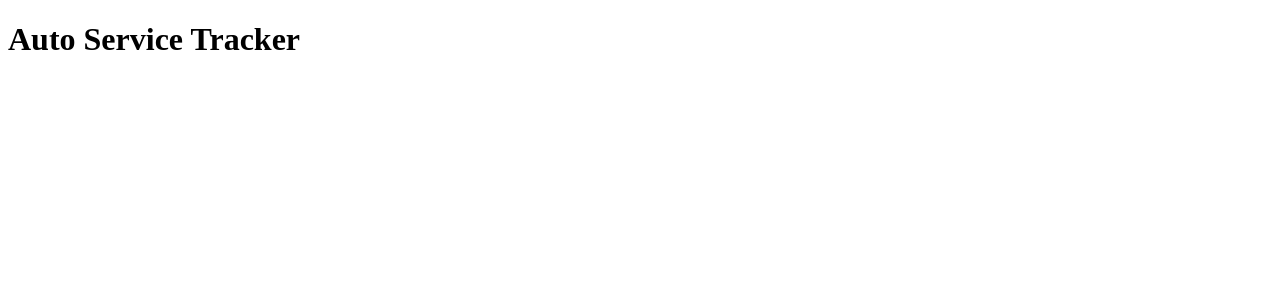
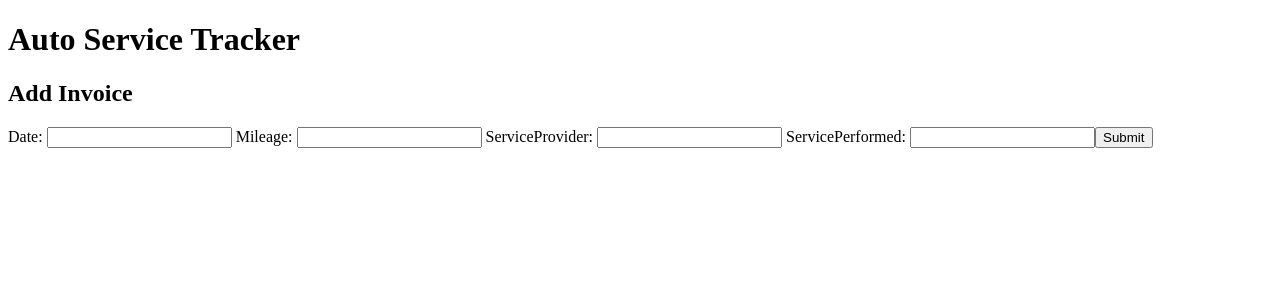
Before and after one commit to achang209/auto-service-tracker-client, an Angular app: page /invoices/add in a window 1280 px wide. Before the commit this address led to /. Shown: the top 300 px of the page. Built offline with nearby package versions, Linux system fonts and the light colour scheme.

Commit message:
create add invoice form with routing and data persistence

```diff
--- a/src/app/app-routing.module.ts
+++ b/src/app/app-routing.module.ts
@@ -1,9 +1,11 @@
 import { NgModule } from '@angular/core';
 import { RouterModule, Routes } from '@angular/router';
 import { InvoiceListComponent } from './invoice-list/invoice-list.component';
+import { FormAddInvoiceComponent } from './form-add-invoice/form-add-invoice.component';
 
 const routes: Routes = [
   { path: 'invoices', component: InvoiceListComponent },
+  { path: 'invoices/add', component: FormAddInvoiceComponent }
 ];
 
 @NgModule({
--- /dev/null
+++ b/src/app/form-add-invoice/form-add-invoice.component.html
@@ -0,0 +1,27 @@
+<h2>Add Invoice</h2>
+
+<form [formGroup]="addInvoiceForm" (ngSubmit)="onSubmit()">
+
+    <label>
+        Date:
+        <input type="text" formControlName="date">
+    </label>
+
+    <label>
+        Mileage:
+        <input type="text" formControlName="mileage">
+    </label>
+
+    <label>
+        ServiceProvider:
+        <input type="text" formControlName="serviceProvider">
+    </label>
+
+    <label>
+        ServicePerformed:
+        <input type="text" formControlName="servicePerformed">
+    </label>
+
+    <button type="submit" [disabled]="!addInvoiceForm.valid">Submit</button>
+
+  </form>
--- /dev/null
+++ b/src/app/form-add-invoice/form-add-invoice.component.ts
@@ -0,0 +1,37 @@
+import { Component, OnInit } from '@angular/core';
+import { FormGroup, FormControl } from '@angular/forms';
+import { InvoiceService } from '../invoice.service';
+import { Invoice } from '../invoice';
+
+@Component({
+  selector: 'app-form-add-invoice',
+  templateUrl: './form-add-invoice.component.html',
+  styleUrls: ['./form-add-invoice.component.css']
+})
+export class FormAddInvoiceComponent implements OnInit {
+
+  addInvoiceForm = new FormGroup({
+    date: new FormControl(''),
+    mileage: new FormControl(''),
+    serviceProvider: new FormControl(''),
+    servicePerformed: new FormControl(''),
+  });
+
+  constructor(private invoiceService: InvoiceService) { }
+
+  ngOnInit() {
+  }
+
+  onSubmit(): void {
+    let date = this.addInvoiceForm.value.date.trim();
+    let mileage = this.addInvoiceForm.value.mileage.trim();
+    let serviceProvider = this.addInvoiceForm.value.serviceProvider.trim();
+    let servicePerformed = this.addInvoiceForm.value.servicePerformed.trim();
+
+    if (!date || !mileage || !serviceProvider || !servicePerformed) { return; }
+
+    this.invoiceService.addInvoice({ date, mileage, serviceProvider, servicePerformed } as Invoice)
+      .subscribe();
+  }
+
+}
--- a/src/app/invoice.service.ts
+++ b/src/app/invoice.service.ts
@@ -16,4 +16,8 @@ export class InvoiceService {
     return this.http.get<Invoice[]>(this.invoiceUrl);
   }
 
+  addInvoice(invoice: Invoice): Observable<Invoice> {
+    return this.http.post<Invoice>(this.invoiceUrl, invoice);
+  }
+
 }
```
Also changed, not shown: src/app/app.module.ts (+6 -2 lines), src/app/form-add-invoice/form-add-invoice.component.css (added), 1 other file (tests, documents, lock files or other folders).
